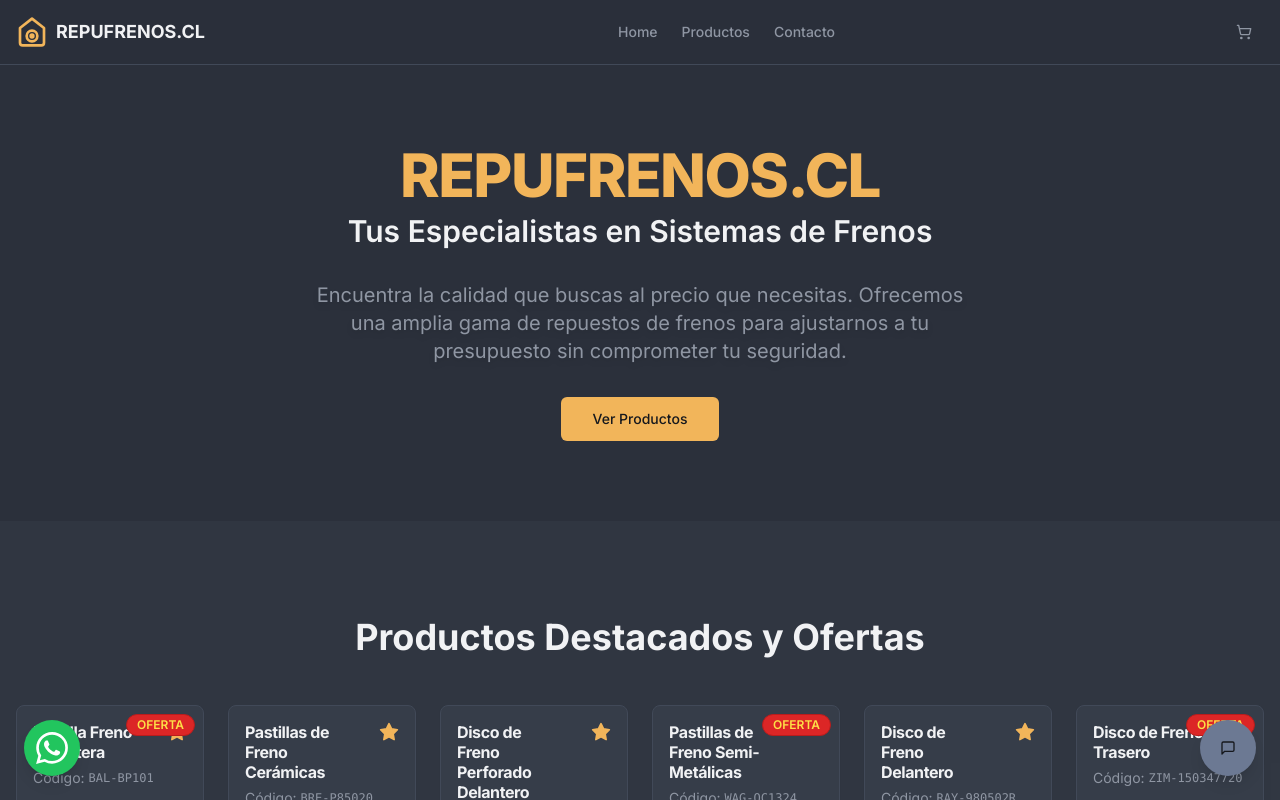
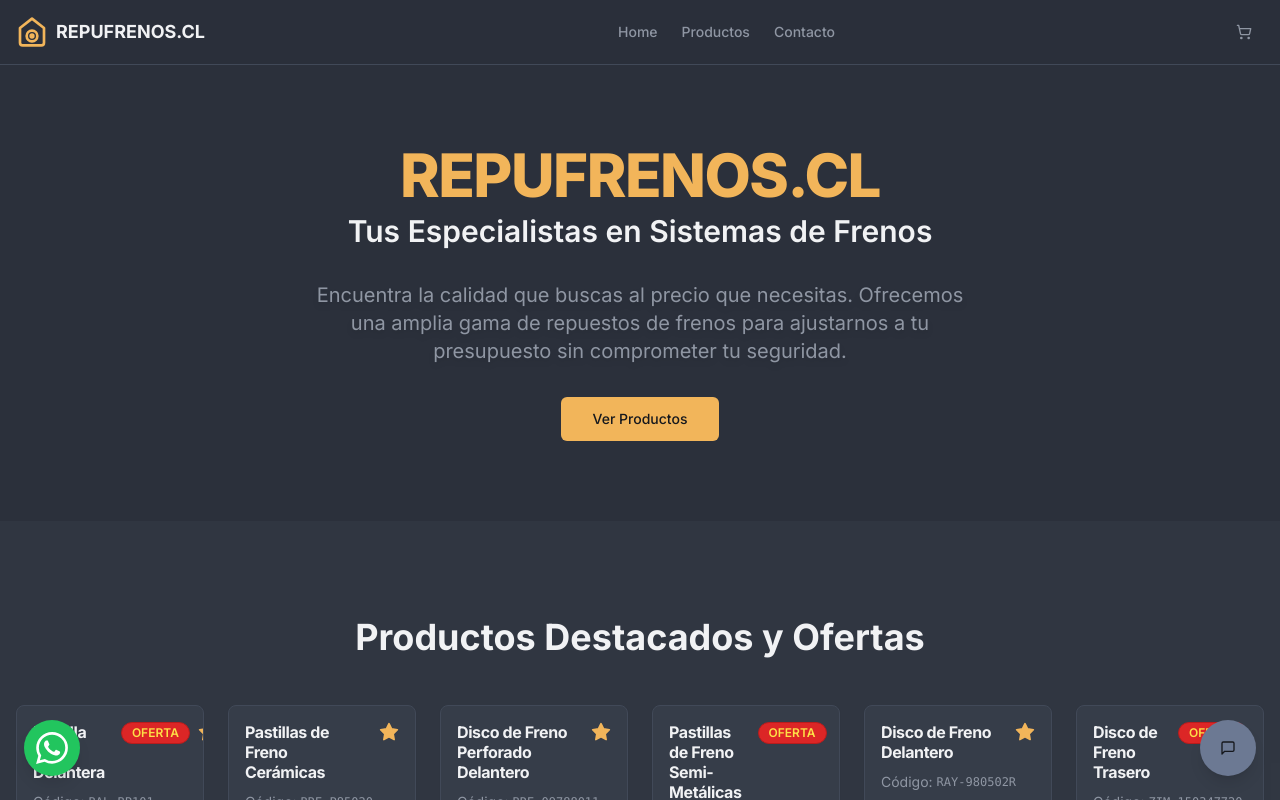
Before and after one commit to marce1404/TIENDA-FRENOS, a Next.js app: page / in a window 1280 px wide. Shown: the top 800 px of the page. Built offline with nearby package versions, Linux system fonts and the light colour scheme.

Commit message:
ESTA TAPANDO EL NOMBRE. ACOMODALO

```diff
--- a/src/components/FeaturedProductCard.tsx
+++ b/src/components/FeaturedProductCard.tsx
@@ -48,13 +48,15 @@ export function FeaturedProductCard({ product, onProductClick }: FeaturedProduct
         className="flex flex-col overflow-hidden h-full cursor-pointer transition-all hover:shadow-lg hover:-translate-y-1 relative"
         onClick={() => onProductClick(product)}
     >
-        {product.isOnSale && <Badge className="absolute top-2 right-2 bg-red-600 text-yellow-300 border-red-700">OFERTA</Badge>}
         <CardHeader className="flex-col items-start p-4">
-            <div className="flex flex-row items-start justify-between w-full">
-              <CardTitle className="text-base font-bold leading-tight pr-6">{product.name}</CardTitle>
-              {product.isFeatured && <Star className={cn("h-5 w-5 flex-shrink-0", "fill-primary text-primary")} />}
+            <div className="flex flex-row items-start justify-between w-full gap-2">
+              <CardTitle className="text-base font-bold leading-tight pr-2">{product.name}</CardTitle>
+              <div className="flex-shrink-0 flex gap-2">
+                {product.isOnSale && <Badge className="bg-red-600 text-yellow-300 border-red-700">OFERTA</Badge>}
+                {product.isFeatured && <Star className={cn("h-5 w-5", "fill-primary text-primary")} />}
+              </div>
             </div>
-            <div className="text-sm text-muted-foreground flex items-center gap-1">
+            <div className="text-sm text-muted-foreground flex items-center gap-1 pt-1">
                 <span>Código:</span>
                 <span className="font-mono text-xs">{product.code}</span>
             </div>
```
